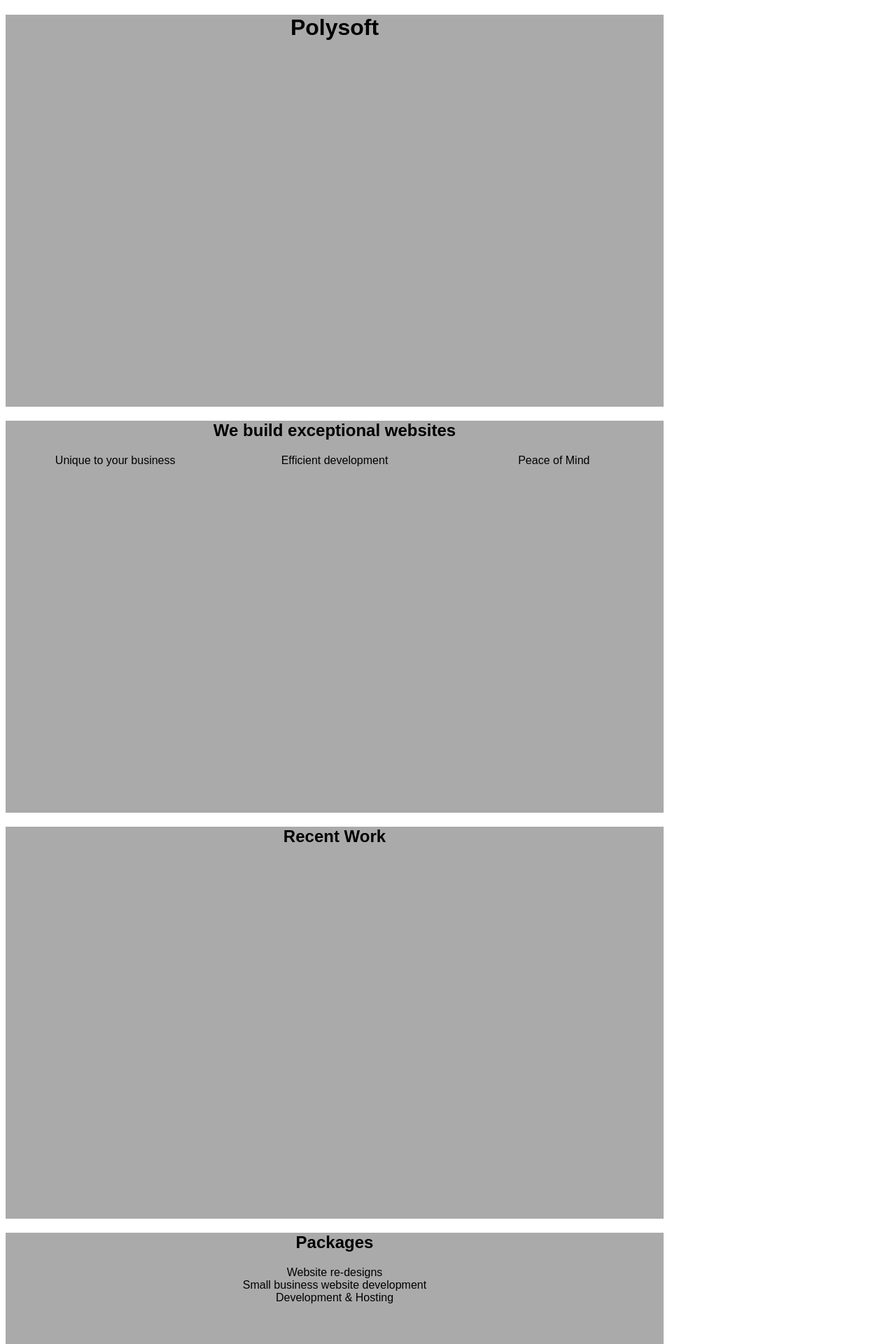
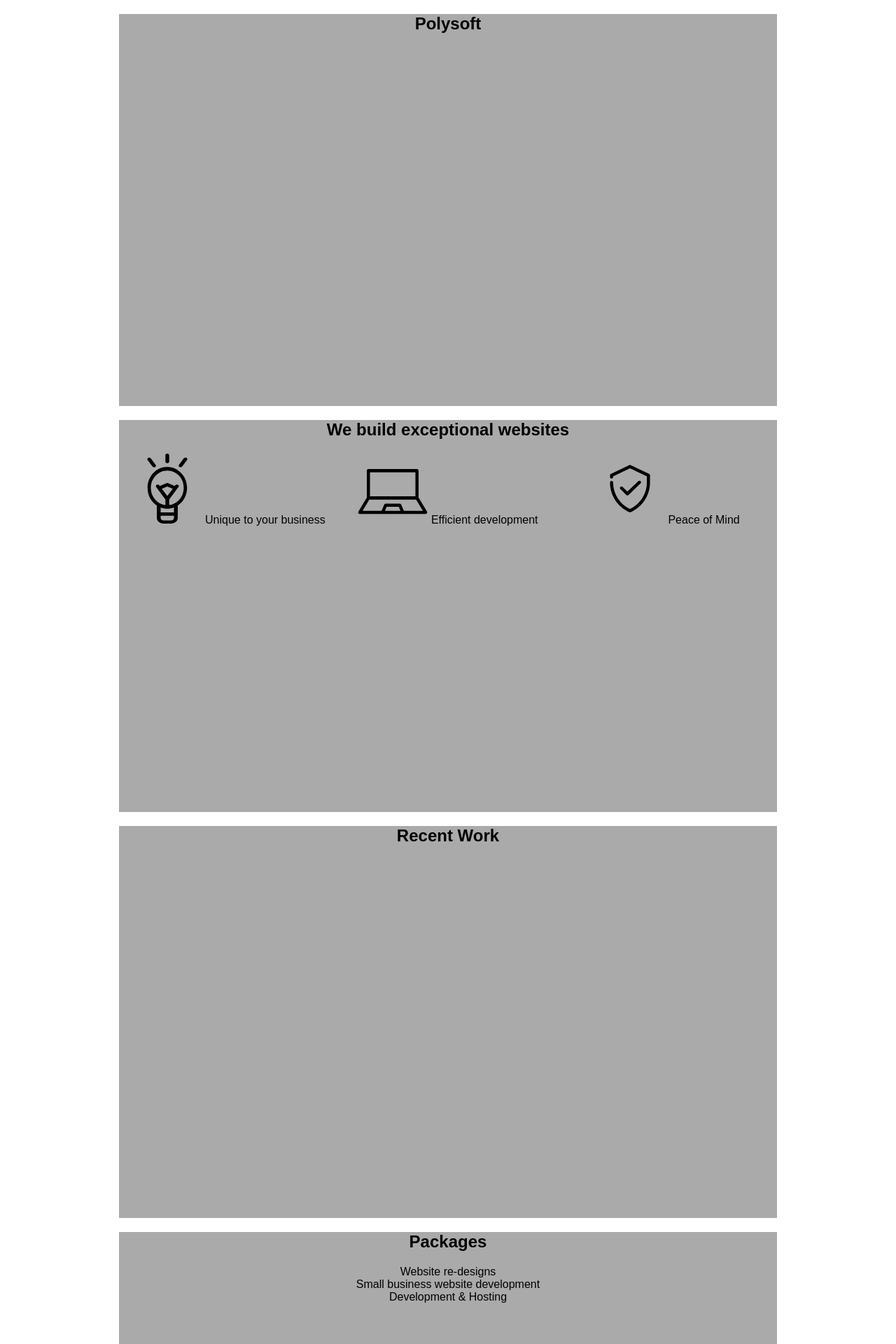
Before and after one commit to PolynomialSoftware/polysoft.ca, a Jekyll site: the page built from index.html, in a window 1280 px wide. Shown: the top 1920 px of the page at 70% size. Built offline with Jekyll 4.4.1, drawn with Linux system fonts in a browser that asks for light colours; nearby versions of some CDN libraries.

Commit message:
Including Icons

```diff
--- a/_sass/shared.scss
+++ b/_sass/shared.scss
@@ -12,6 +12,7 @@ h1,h2,h3,h4,h5,h6 {
 }
 
 .container {
+    margin: 0 auto;
     min-height: $min-height;
     background-color: #00000055;
     max-width: $max-width;
@@ -32,4 +33,8 @@ h1,h2,h3,h4,h5,h6 {
     text-align: center;
     flex: 1;
     height: 150px;
+
+    .img-top {
+        width: 100px;
+    }
   }
--- a/index.html
+++ b/index.html
@@ -1,23 +1,31 @@
 ---
 ---
 
+<section id="top">
     <div class="container">
         <h1 class="text-center">Polysoft</h1>
     </div>
+</section>
 
-<section>
+<section id="description">
     <div class="container">
         <h2>We build exceptional websites</h2>
         <!-- Unique Efficient Secure -->
         <ul class="card-deck">
-            <li class="card">Unique to your business</li>
-            <li class="card">Efficient development</li>
-            <li class="card">Peace of Mind</li>
+            <li class="card">
+                <img src="./images/unique.svg" alt="Light Bulb" class="img-top">
+                <span>Unique to your business</span></li>
+            <li class="card">
+                <img src="./images/efficient.svg" alt="Laptop" class="img-top">
+                <span>Efficient development</span></li>
+            <li class="card">
+                <img src="./images/secure.svg" alt="Secure" class="img-top">
+                <span>Peace of Mind</span></li>
         </ul>
     </div>
 </section>
 
-<section>
+<section id="works">
     <div class="container">
         <h2>Recent Work</h2>
         <!-- masterjet / freestyle movement -->
@@ -26,7 +34,7 @@
     </div>
 </section>
 
-<section>
+<section id="packages">
     <div class="container">
         <h2>Packages</h2>
         <ol class="card-deck vertical">
@@ -37,9 +45,11 @@
     </div>
 </section>
 
+<section id="contactUs">
     <div class="container">
         <h2>Contact Us</h2>
         <form action="">
 
         </form>
     </div>
+</section>
```
Also changed, not shown: images/efficient.svg (added), images/secure.svg (added), images/unique.svg (added), 1 other file. Lines whose indentation alone changed are shown as unchanged.
